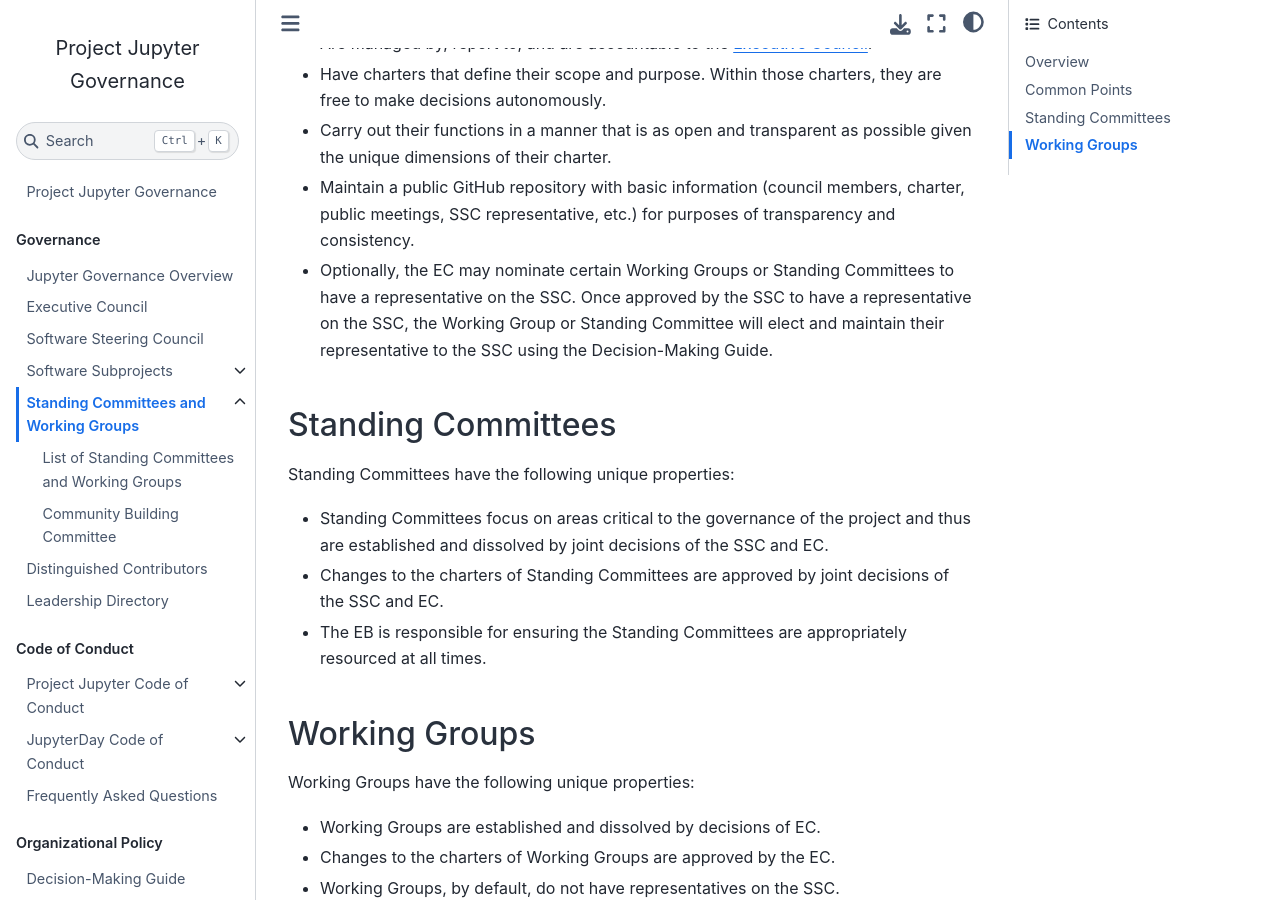
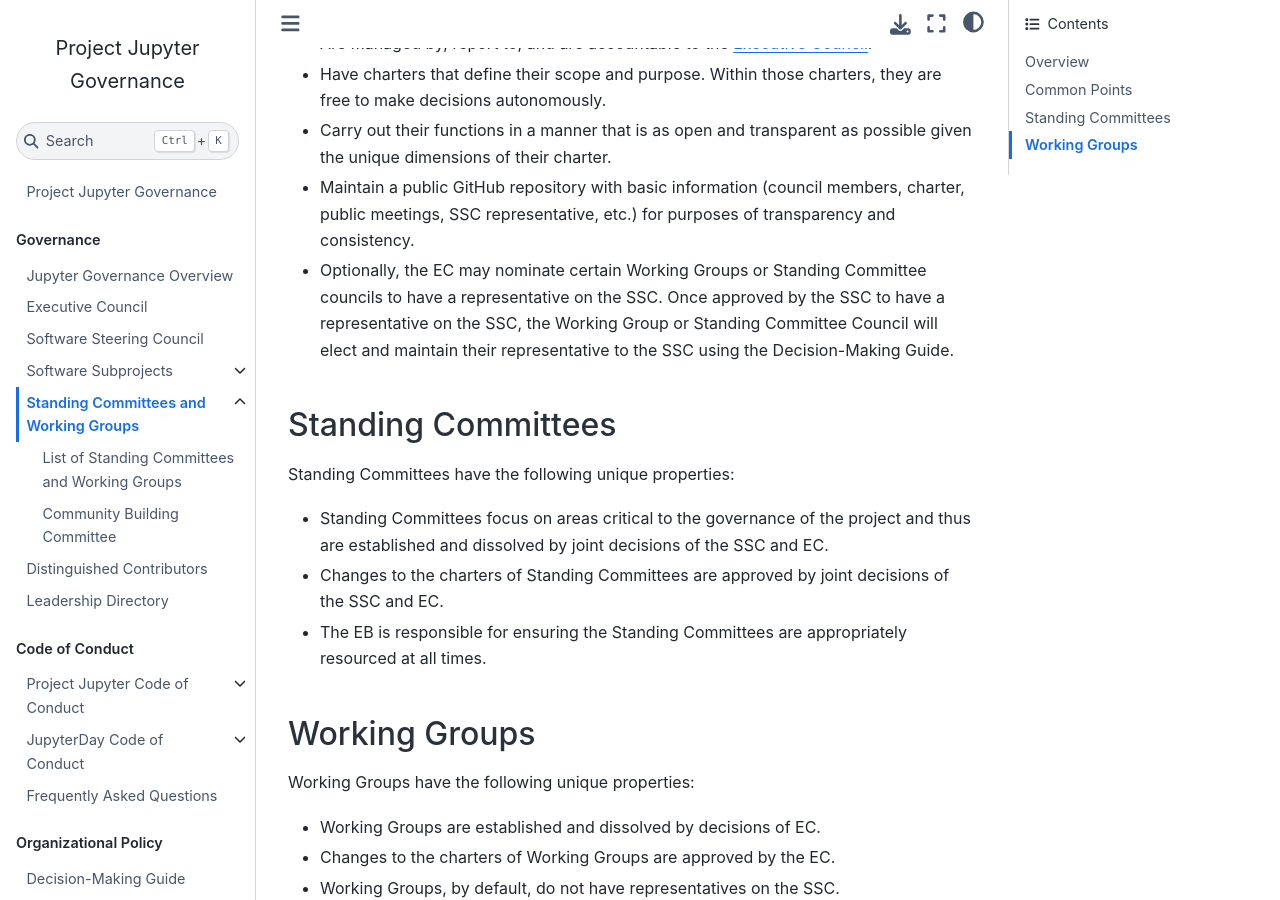
Before and after one commit to jupyter/governance, a Jupyter Book: the page built from standing_committees_and_working_groups.md, in a window 1280 px wide and 900 px high, scrolled down 788 px. Built offline with Jupyter Book 1.0.4 settings and Sphinx 7.4.7 and the Sphinx Book theme 1.1.4, drawn with Linux system fonts in a browser that asks for light colours; pages that are not in the unit, such as notebooks, are missing from menus.

Commit message:
Update standing_committees_and_working_groups.md

```diff
--- a/standing_committees_and_working_groups.md
+++ b/standing_committees_and_working_groups.md
@@ -18,7 +18,7 @@
 - Have charters that define their scope and purpose. Within those charters, they are free to make decisions autonomously.
 - Carry out their functions in a manner that is as open and transparent as possible given the unique dimensions of their charter.
 - Maintain a public GitHub repository with basic information (council members, charter, public meetings, SSC representative, etc.) for purposes of transparency and consistency.
-- Optionally, the EC may nominate certain Working Groups or Standing Committees to have a representative on the SSC. Once approved by the SSC to have a representative on the SSC, the Working Group or Standing Committee will elect and maintain their representative to the SSC using the Decision-Making Guide.
+- Optionally, the EC may nominate certain Working Groups or Standing Committee councils to have a representative on the SSC. Once approved by the SSC to have a representative on the SSC, the Working Group or Standing Committee Council will elect and maintain their representative to the SSC using the Decision-Making Guide.
 
 ## Standing Committees
 
```
